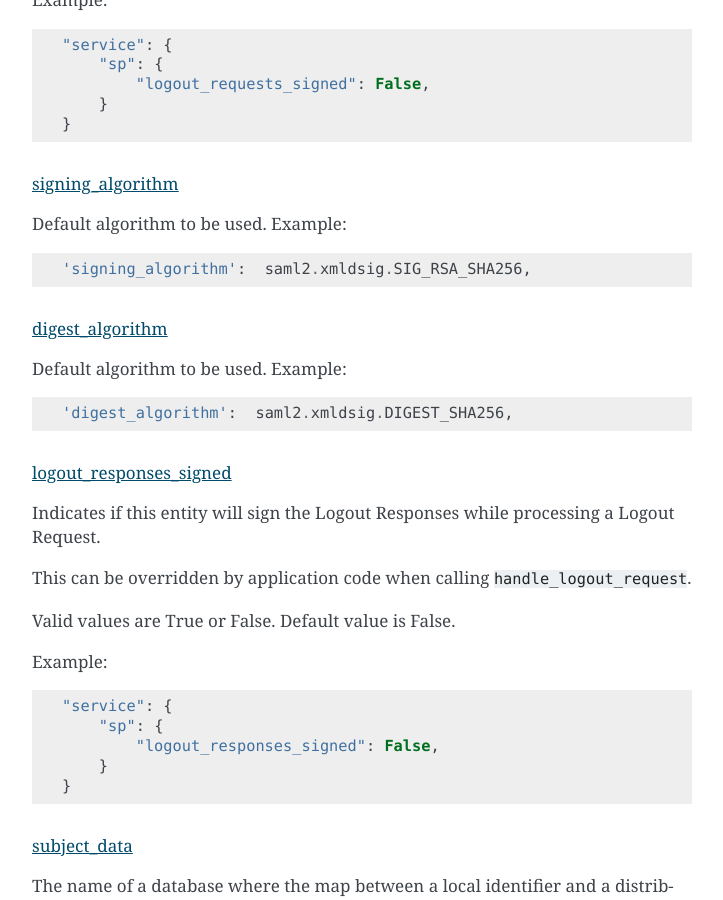
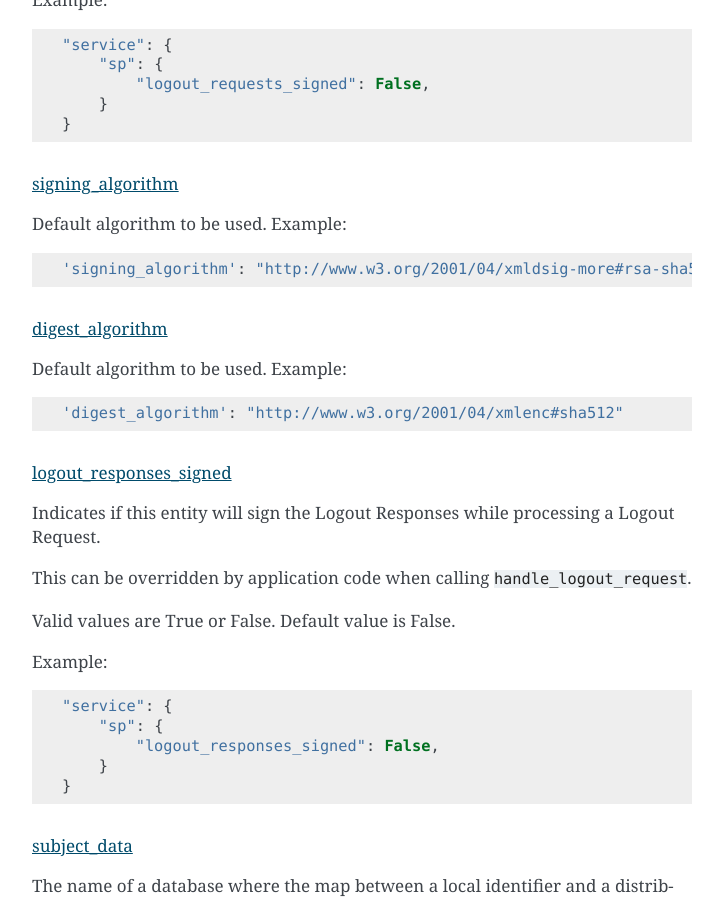
Before and after one commit to IdentityPython/pysaml2, a Sphinx documentation site: the page built from docs/howto/config.rst, in a window 1280 px wide and 900 px high, scrolled down 22563 px. Shown: the whole window, without its empty margins (388-1111 px from the left). Built offline with Sphinx 7.4.7, drawn with Linux system fonts in a browser that asks for light colours; the version number is read from the project's files by our own code.

Commit message:
Update documentation
Signed-off-by: Ivan Kanakarakis <ivan.kanak@gmail.com>

```diff
--- a/docs/howto/config.rst
+++ b/docs/howto/config.rst
@@ -1020,7 +1020,7 @@ signing_algorithm
 
 Default algorithm to be used. Example::
 
-    'signing_algorithm':  saml2.xmldsig.SIG_RSA_SHA256,
+    'signing_algorithm': "http://www.w3.org/2001/04/xmldsig-more#rsa-sha512"
 
 
 digest_algorithm
@@ -1028,7 +1028,7 @@ digest_algorithm
 
 Default algorithm to be used. Example::
 
-    'digest_algorithm':  saml2.xmldsig.DIGEST_SHA256,
+    'digest_algorithm': "http://www.w3.org/2001/04/xmlenc#sha512"
 
 
 logout_responses_signed
```
